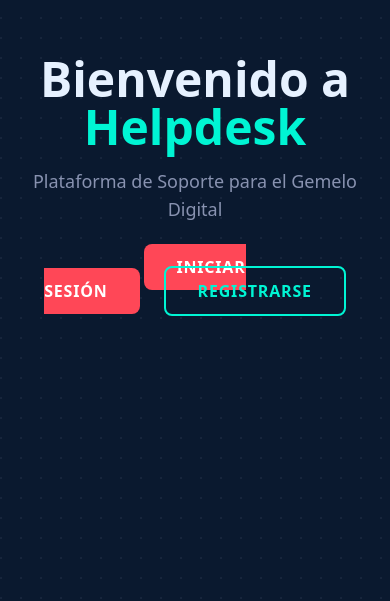
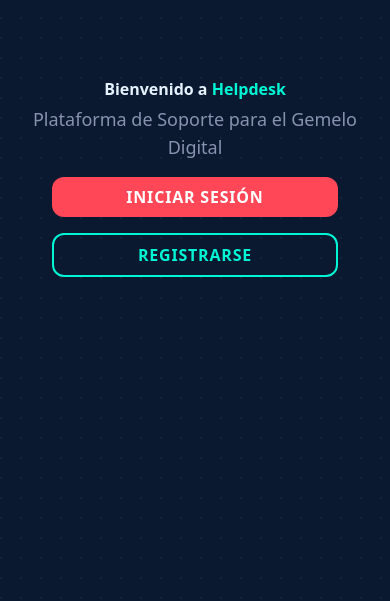
Before and after one commit to rjzcalles/helpdesk_app, a React (Create React App) app in the folder client/: page / in a window 390 px wide. Shown: the part 243-844 px from the top of the page. Built offline with nearby package versions, Linux system fonts and the light colour scheme; no server answers.

Commit message:
Cambios para movil

```diff
--- a/client/src/App.css
+++ b/client/src/App.css
@@ -1,3 +1,6 @@
+/* ...existing code... */
+
+/* Layout horizontal para user en escritorio, vertical en móvil */
 .dashboard-user-main {
   display: flex;
   flex-direction: row;
@@ -13,6 +16,85 @@
   display: flex;
   flex-direction: column;
   justify-content: stretch;
-  min-height: 500px;
+  min-height: 350px;
   height: 100%;
 }
+
+/* Responsive: en pantallas pequeñas, los paneles se apilan verticalmente */
+@media (max-width: 768px) {
+  .dashboard-user-main {
+    flex-direction: column;
+    gap: 1rem;
+    max-width: 100%;
+    padding: 0 0.5rem;
+  }
+  .dashboard-user-panel {
+    min-height: 250px;
+    margin-bottom: 0.5rem;
+  }
+  .glass-card {
+    padding: 1rem !important;
+  }
+}
+
+/* ...existing code... */
+
+/* Responsive estilos para la página principal de login/registro */
+@media (max-width: 600px) {
+  .min-h-screen {
+    min-height: 100vh;
+    padding: 0.5rem !important;
+  }
+  .text-center {
+    padding: 0.5rem;
+  }
+  .text-5xl {
+    font-size: 2rem;
+  }
+  .mt-4 {
+    margin-top: 0.5rem;
+  }
+  .mt-8 {
+    margin-top: 1rem;
+  }
+  .space-x-6 > :not([hidden]) ~ :not([hidden]) {
+    --tw-space-x-reverse: 0;
+    margin-right: calc(1.5rem * var(--tw-space-x-reverse));
+    margin-left: calc(1.5rem * calc(1 - var(--tw-space-x-reverse)));
+  }
+  .px-8 {
+    padding-left: 1rem;
+    padding-right: 1rem;
+  }
+  .py-3 {
+    padding-top: 0.5rem;
+    padding-bottom: 0.5rem;
+  }
+  .font-bold {
+    font-size: 1rem;
+  }
+  .rounded-lg {
+    border-radius: 0.75rem;
+  }
+  .border-2 {
+    border-width: 2px;
+  }
+}
+
+/* Centra los botones horizontalmente en móvil */
+@media (max-width: 600px) {
+  .space-x-6 {
+    display: flex;
+    flex-direction: column;
+    gap: 1rem;
+    align-items: center;
+    justify-content: center;
+    margin-top: 2rem;
+    width: 100%;
+  }
+  .space-x-6 a {
+    width: 80%;
+    max-width: 300px;
+    text-align: center;
+  }
+}
--- a/client/src/App.js
+++ b/client/src/App.js
@@ -34,15 +34,15 @@ const HomePage = () => (
       <p className="mt-4 text-lg text-futuristic-text-secondary">
         Plataforma de Soporte para el Gemelo Digital
       </p>
-      <div className="mt-8 space-x-6">
+      <div className="mt-8 flex flex-col items-center gap-4 w-full">
         <Link
           to="/login"
-          className="px-8 py-3 font-bold uppercase tracking-wider text-white bg-futuristic-primary rounded-lg hover:bg-red-700 transition-all duration-300 transform hover:scale-105 hover:shadow-neon-red">
+          className="px-8 py-3 font-bold uppercase tracking-wider text-white bg-futuristic-primary rounded-lg hover:bg-red-700 transition-all duration-300 transform hover:scale-105 hover:shadow-neon-red w-4/5 max-w-xs text-center">
           Iniciar Sesión
         </Link>
         <Link
           to="/register"
-          className="px-8 py-3 font-bold uppercase tracking-wider text-futuristic-secondary border-2 border-futuristic-secondary rounded-lg hover:bg-futuristic-secondary hover:text-futuristic-background transition-all duration-300 transform hover:scale-105 hover:shadow-neon-cyan">
+          className="px-8 py-3 font-bold uppercase tracking-wider text-futuristic-secondary border-2 border-futuristic-secondary rounded-lg hover:bg-futuristic-secondary hover:text-futuristic-background transition-all duration-300 transform hover:scale-105 hover:shadow-neon-cyan w-4/5 max-w-xs text-center">
           Registrarse
         </Link>
       </div>
--- a/client/src/pages/DashboardPage.js
+++ b/client/src/pages/DashboardPage.js
@@ -126,7 +126,6 @@ const DashboardPage = () => {
             <MetricsCard title="Sistemas Estables" value={metrics.closed} color="cyan" delay="500ms" />
           </div>
         )}
-
         <main
           className={
             role === 'user'
```
Also changed, not shown: 13 other files (tests, documents, lock files or other folders).
